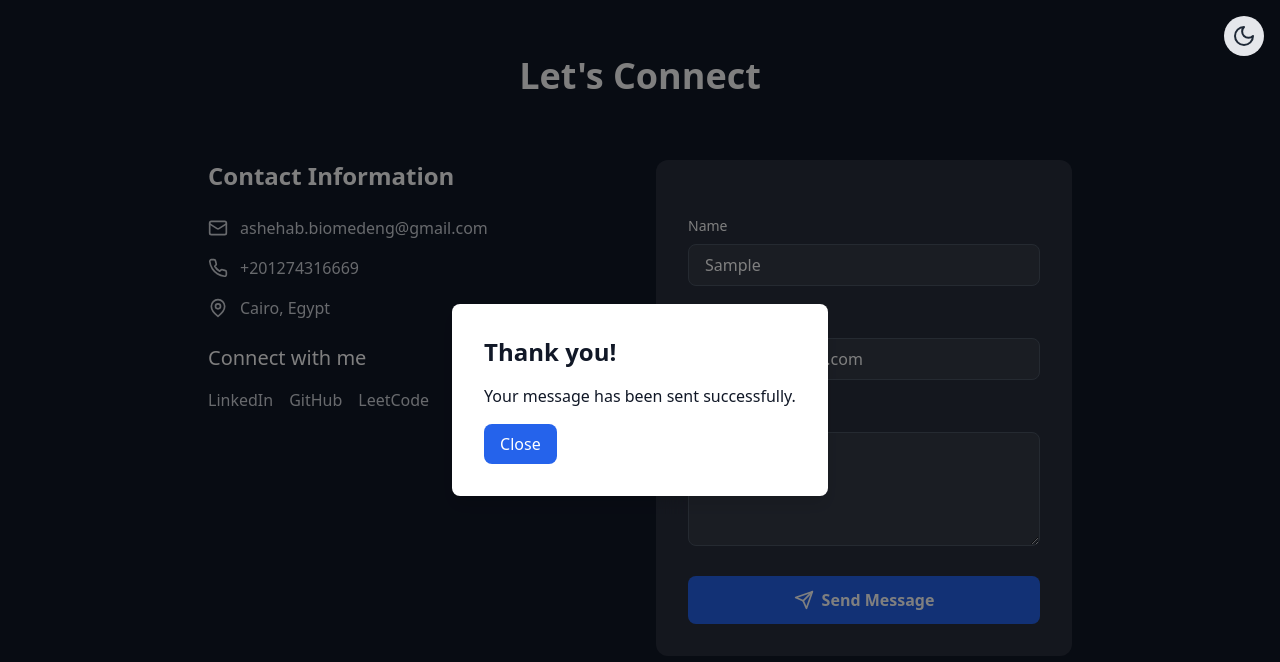
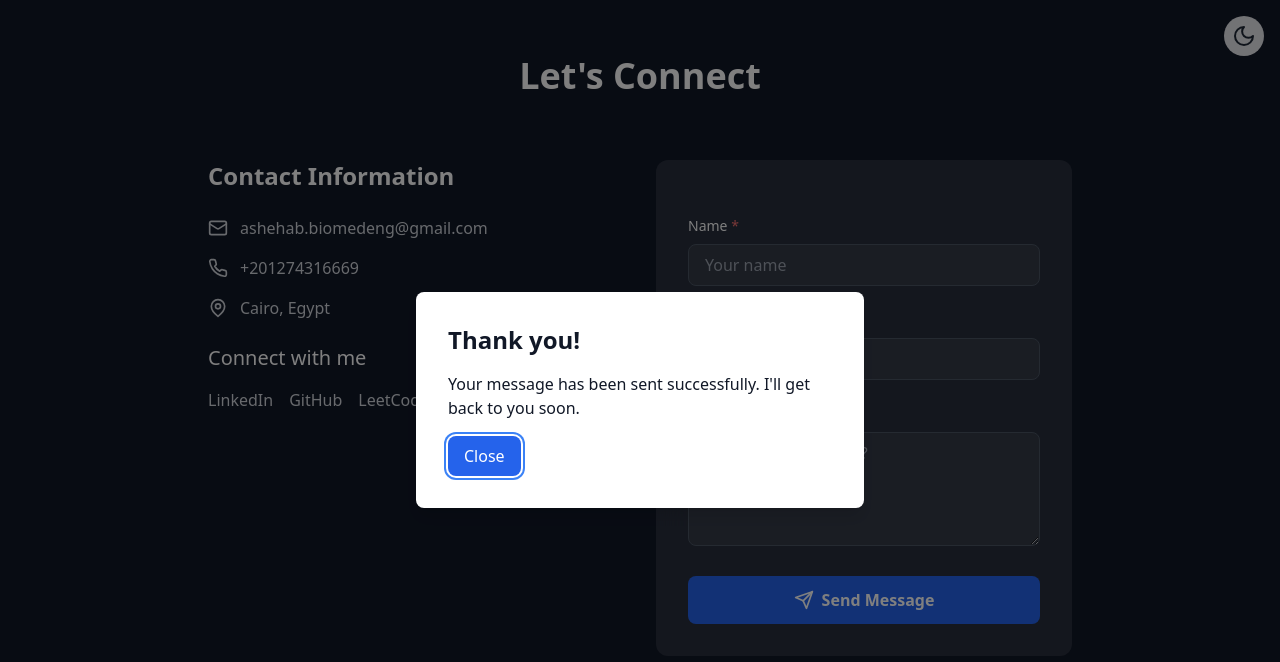
Before and after one commit to AhmedShehab1/Portfolio, a React (Vite) app: page / in a window 1280 px wide. Both pictures are taken after typing "Sample", "name@example.com", "Sample" into the empty fields and a click on the button "Send Message". Shown: the part 3176-3838 px from the top of the page. Built offline with nearby package versions, Linux system fonts and the light colour scheme.

Commit message:
Enhance Contact form with validation, loading state, and accessibility improvements

```diff
--- a/src/components/Contact.tsx
+++ b/src/components/Contact.tsx
@@ -1,17 +1,134 @@
-import React, { useState } from 'react';
+import React, { useState, useEffect, useRef, KeyboardEvent } from 'react';
 import { Mail, MessageSquare, Send, Phone, MapPin } from 'lucide-react';
 
-const Contact = () => {
-  const [isPopupVisible, setIsPopupVisible] = useState(false);
+interface FormData {
+  name: string;
+  email: string;
+  message: string;
+}
 
-  const handleSubmit = (event: React.FormEvent<HTMLFormElement>) => {
-    event.preventDefault();
-    setIsPopupVisible(true);
+const Contact: React.FC = () => {
+  const [isPopupVisible, setIsPopupVisible] = useState<boolean>(false);
+  const [formData, setFormData] = useState<FormData>({
+    name: '',
+    email: '',
+    message: ''
+  });
+  const [formErrors, setFormErrors] = useState<Partial<FormData>>({});
+  const [isSubmitting, setIsSubmitting] = useState<boolean>(false);
+
+  const popupRef = useRef<HTMLDivElement>(null);
+  const closeButtonRef = useRef<HTMLButtonElement>(null);
+
+  // Handle form input changes
+  const handleChange = (e: React.ChangeEvent<HTMLInputElement | HTMLTextAreaElement>): void => {
+    const { name, value } = e.target;
+    setFormData(prev => ({
+      ...prev,
+      [name]: value
+    }));
+
+    // Clear error when field is edited
+    if (formErrors[name as keyof FormData]) {
+      setFormErrors(prev => ({
+        ...prev,
+        [name]: undefined
+      }));
+    }
   };
 
-  const closePopup = () => {
+  // Validate form
+  const validateForm = (): boolean => {
+    const errors: Partial<FormData> = {};
+
+    if (!formData.name.trim()) {
+      errors.name = 'Name is required';
+    }
+
+    if (!formData.email.trim()) {
+      errors.email = 'Email is required';
+    } else if (!/^[^\s@]+@[^\s@]+\.[^\s@]+$/.test(formData.email)) {
+      errors.email = 'Please enter a valid email address';
+    }
+
+    if (!formData.message.trim()) {
+      errors.message = 'Message is required';
+    }
+
+    setFormErrors(errors);
+    return Object.keys(errors).length === 0;
+  };
+
+  // Handle form submission
+  const handleSubmit = async (event: React.FormEvent<HTMLFormElement>): Promise<void> => {
+    event.preventDefault();
+
+    if (!validateForm()) {
+      return;
+    }
+
+    setIsSubmitting(true);
+
+    try {
+      // For Netlify forms
+      const formData = new FormData(event.currentTarget);
+
+      await fetch('/', {
+        method: 'POST',
+        headers: { 'Content-Type': 'application/x-www-form-urlencoded' },
+        body: new URLSearchParams(formData as any).toString()
+      });
+
+      // Show success popup
+      setIsPopupVisible(true);
+
+      // Reset form
+      setFormData({
+        name: '',
+        email: '',
+        message: ''
+      });
+    } catch (error) {
+      console.error('Error submitting form:', error);
+      alert('There was an error submitting your message. Please try again later.');
+    } finally {
+      setIsSubmitting(false);
+    }
+  };
+
+  // Close popup
+  const closePopup = (): void => {
     setIsPopupVisible(false);
   };
+
+  // Handle escape key to close popup
+  const handleKeyDown = (e: KeyboardEvent<HTMLDivElement>): void => {
+    if (e.key === 'Escape') {
+      closePopup();
+    }
+  };
+
+  // Focus trap for popup
+  useEffect(() => {
+    if (isPopupVisible && closeButtonRef.current) {
+      closeButtonRef.current.focus();
+    }
+  }, [isPopupVisible]);
+
+  // Event listener for Escape key
+  useEffect(() => {
+    const handleGlobalKeyDown = (e: globalThis.KeyboardEvent): void => {
+      if (e.key === 'Escape' && isPopupVisible) {
+        closePopup();
+      }
+    };
+
+    window.addEventListener('keydown', handleGlobalKeyDown);
+
+    return () => {
+      window.removeEventListener('keydown', handleGlobalKeyDown);
+    };
+  }, [isPopupVisible]);
 
   return (
     <section id="contact" className="py-20 bg-gray-900 text-white">
@@ -25,19 +142,21 @@ const Contact = () => {
               <a
                 href="mailto:ashehab.biomedeng@gmail.com"
                 className="flex items-center gap-3 text-gray-300 hover:text-blue-400 transition-colors"
+                aria-label="Email me at ashehab.biomedeng@gmail.com"
               >
-                <Mail className="w-5 h-5" />
+                <Mail className="w-5 h-5" aria-hidden="true" />
                 ashehab.biomedeng@gmail.com
               </a>
               <a
                 href="tel:+201274316669"
                 className="flex items-center gap-3 text-gray-300 hover:text-blue-400 transition-colors"
+                aria-label="Call me at +201274316669"
               >
-                <Phone className="w-5 h-5" />
+                <Phone className="w-5 h-5" aria-hidden="true" />
                 +201274316669
               </a>
               <div className="flex items-center gap-3 text-gray-300">
-                <MapPin className="w-5 h-5" />
+                <MapPin className="w-5 h-5" aria-hidden="true" />
                 Cairo, Egypt
               </div>
             </div>
@@ -50,6 +169,7 @@ const Contact = () => {
                   target="_blank"
                   rel="noopener noreferrer"
                   className="text-gray-300 hover:text-blue-400 transition-colors"
+                  aria-label="Visit my LinkedIn profile"
                 >
                   LinkedIn
                 </a>
@@ -58,6 +178,7 @@ const Contact = () => {
                   target="_blank"
                   rel="noopener noreferrer"
                   className="text-gray-300 hover:text-blue-400 transition-colors"
+                  aria-label="Visit my GitHub profile"
                 >
                   GitHub
                 </a>
@@ -66,6 +187,7 @@ const Contact = () => {
                   target="_blank"
                   rel="noopener noreferrer"
                   className="text-gray-300 hover:text-blue-400 transition-colors"
+                  aria-label="Visit my LeetCode profile"
                 >
                   LeetCode
                 </a>
@@ -78,49 +200,95 @@ const Contact = () => {
               <input type="hidden" name="form-name" value="contact" />
               <div>
                 <label htmlFor="name" className="block text-sm font-medium mb-2">
-                  Name
+                  Name <span className="text-red-400">*</span>
                 </label>
                 <input
                   type="text"
                   id="name"
                   name="name"
-                  className="w-full px-4 py-2 bg-white/5 border border-gray-600 rounded-lg focus:outline-none focus:border-blue-500"
+                  value={formData.name}
+                  onChange={handleChange}
+                  className={`w-full px-4 py-2 bg-white/5 border ${
+                    formErrors.name ? 'border-red-400' : 'border-gray-600'
+                  } rounded-lg focus:outline-none focus:border-blue-500`}
                   placeholder="Your name"
+                  aria-required="true"
+                  aria-invalid={!!formErrors.name}
+                  aria-describedby={formErrors.name ? "name-error" : undefined}
                 />
+                {formErrors.name && (
+                  <p id="name-error" className="mt-1 text-sm text-red-400">
+                    {formErrors.name}
+                  </p>
+                )}
               </div>
 
               <div>
                 <label htmlFor="email" className="block text-sm font-medium mb-2">
-                  Email
+                  Email <span className="text-red-400">*</span>
                 </label>
                 <input
                   type="email"
                   id="email"
                   name="email"
-                  className="w-full px-4 py-2 bg-white/5 border border-gray-600 rounded-lg focus:outline-none focus:border-blue-500"
+                  value={formData.email}
+                  onChange={handleChange}
+                  className={`w-full px-4 py-2 bg-white/5 border ${
+                    formErrors.email ? 'border-red-400' : 'border-gray-600'
+                  } rounded-lg focus:outline-none focus:border-blue-500`}
                   placeholder="your@email.com"
+                  aria-required="true"
+                  aria-invalid={!!formErrors.email}
+                  aria-describedby={formErrors.email ? "email-error" : undefined}
                 />
+                {formErrors.email && (
+                  <p id="email-error" className="mt-1 text-sm text-red-400">
+                    {formErrors.email}
+                  </p>
+                )}
               </div>
 
               <div>
                 <label htmlFor="message" className="block text-sm font-medium mb-2">
-                  Message
+                  Message <span className="text-red-400">*</span>
                 </label>
                 <textarea
                   id="message"
                   name="message"
+                  value={formData.message}
+                  onChange={handleChange}
                   rows={4}
-                  className="w-full px-4 py-2 bg-white/5 border border-gray-600 rounded-lg focus:outline-none focus:border-blue-500"
+                  className={`w-full px-4 py-2 bg-white/5 border ${
+                    formErrors.message ? 'border-red-400' : 'border-gray-600'
+                  } rounded-lg focus:outline-none focus:border-blue-500`}
                   placeholder="What's on your mind?"
+                  aria-required="true"
+                  aria-invalid={!!formErrors.message}
+                  aria-describedby={formErrors.message ? "message-error" : undefined}
                 ></textarea>
+                {formErrors.message && (
+                  <p id="message-error" className="mt-1 text-sm text-red-400">
+                    {formErrors.message}
+                  </p>
+                )}
               </div>
 
               <button
                 type="submit"
-                className="w-full py-3 bg-blue-600 rounded-lg font-semibold flex items-center justify-center gap-2 hover:bg-blue-700 transition-colors"
+                className="w-full py-3 bg-blue-600 rounded-lg font-semibold flex items-center justify-center gap-2 hover:bg-blue-700 transition-colors disabled:opacity-70 disabled:cursor-not-allowed"
+                disabled={isSubmitting}
               >
-                <Send className="w-5 h-5" />
-                Send Message
+                {isSubmitting ? (
+                  <>
+                    <span className="animate-spin h-5 w-5 border-2 border-white border-t-transparent rounded-full"></span>
+                    Sending...
+                  </>
+                ) : (
+                  <>
+                    <Send className="w-5 h-5" aria-hidden="true" />
+                    Send Message
+                  </>
+                )}
               </button>
             </form>
           </div>
@@ -128,13 +296,22 @@ const Contact = () => {
       </div>
 
       {isPopupVisible && (
-        <div className="fixed inset-0 bg-black bg-opacity-50 flex items-center justify-center">
-          <div className="bg-white p-8 rounded-lg shadow-lg text-gray-900">
-            <h3 className="text-2xl font-semibold mb-4">Thank you!</h3>
-            <p className="mb-4">Your message has been sent successfully.</p>
+        <div
+          className="fixed inset-0 bg-black bg-opacity-50 flex items-center justify-center z-50"
+          role="dialog"
+          aria-modal="true"
+          aria-labelledby="popup-title"
+          onClick={(e) => e.target === e.currentTarget && closePopup()}
+          onKeyDown={handleKeyDown}
+          ref={popupRef}
+        >
+          <div className="bg-white p-8 rounded-lg shadow-lg text-gray-900 max-w-md w-full">
+            <h3 id="popup-title" className="text-2xl font-semibold mb-4">Thank you!</h3>
+            <p className="mb-4">Your message has been sent successfully. I'll get back to you soon.</p>
             <button
+              ref={closeButtonRef}
               onClick={closePopup}
-              className="px-4 py-2 bg-blue-600 text-white rounded-lg hover:bg-blue-700 transition-colors"
+              className="px-4 py-2 bg-blue-600 text-white rounded-lg hover:bg-blue-700 transition-colors focus:outline-none focus:ring-2 focus:ring-blue-500 focus:ring-offset-2"
             >
               Close
             </button>
```
